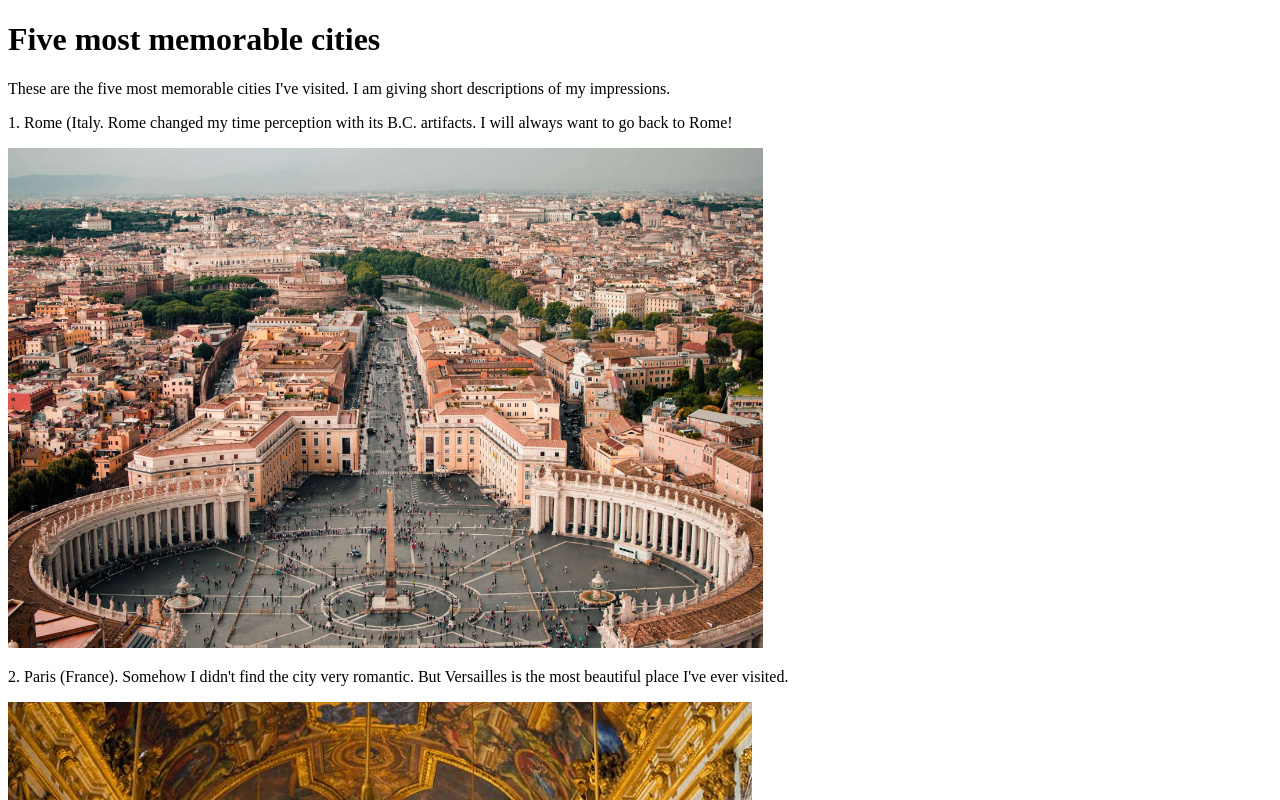
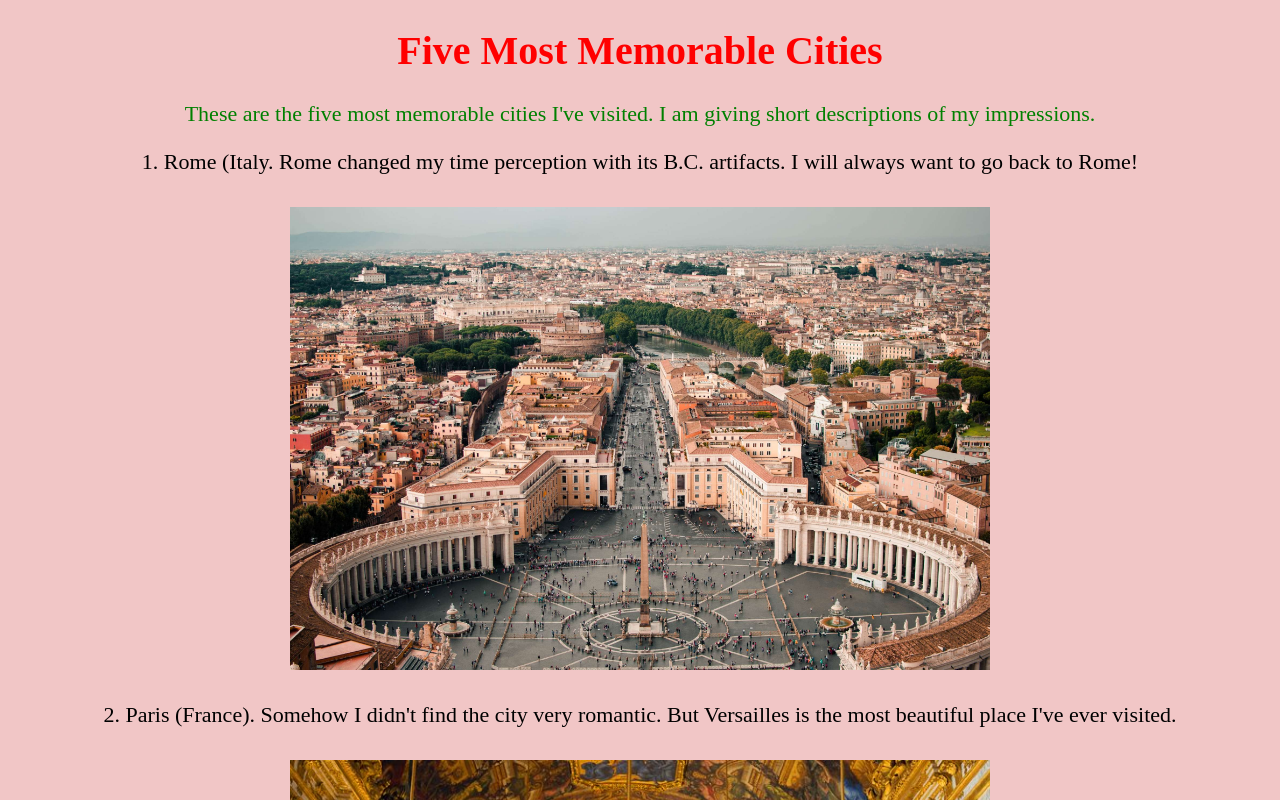
Before and after one commit to KC-CG-Oct-2021/assignment-4-html-me-something-GulmiraChurok, a website: page index.html in a window 1280 px wide. Shown: the top 800 px of the page. Drawn offline with Linux system fonts and the light colour scheme.

Commit message:
finished the ass4

```diff
--- a/index.html
+++ b/index.html
@@ -1,24 +1,25 @@
 <!DOCTYPE html>
 <html>
    <head>
+      <link rel="stylesheet" type="text/css" href="styles.css">
    </head>
    <body>
       <!-- Write your HTML in this file! -->
       <main>
-      <h1>Five most memorable cities</h1>
+      <h1 id="mainHeading">Five Most Memorable Cities</h1>
       <article>
-         <p>These are the five most memorable cities I've visited. I am giving short descriptions of my impressions.</p>
+         <p id="testP" class="funParagraph">These are the five most memorable cities I've visited. I am giving short descriptions of my impressions.</p>
       </article>
       <p>1. Rome (Italy. Rome changed my time perception with its B.C. artifacts. I will always want to go back to Rome!</p>
-      <img src = "images/Rome.jpg" height = 500px width = "auto">
+      <img src = "images/Rome.jpg" height = "auto" width = 700px >
       <p>2. Paris (France). Somehow I didn't find the city very romantic. But Versailles is the most beautiful place I've ever visited.</p>
-      <img src = "images/Versailles.jpg" height = 550px width = "auto">
+      <img src = "images/Versailles.jpg" height = "auto" width = 700px >
       <p>3. Mainz (Germany). I lived in Mainz for three years. It stays in my memory as a warm, beautiful and calm city.</p>
-      <img src = "images/Mainz.jpg" height = 506px width = "auto">
+      <img src = "images/Mainz.jpg" height = "auto" width = 700px >
       <P>4. Dushanbe (Tadjikistan). Sunny city which has the second biggest Buddha statue in the world!</P>
-      <img src = "images/Dushanbe.jpg" height = 497px width = "auto">
+      <img src = "images/Dushanbe.jpg" height = "auto" width = 700px >
       <p>5. Boston (USA). Boston is a place where I for the first time saw the ocean, watched whales, and tried lobster.</p>
-      <img src = "images/Boston.jpg" height = 476px width = "auto">
+      <img src = "images/Boston.jpg" height = "auto" width = 700px >
       </main>
    </body>
    <footer><p>&copy; 2022 Gulmira Churokova</p></footer>
--- a/styles.css
+++ b/styles.css
@@ -1 +1,25 @@
 /* Write your CSS here! */
+body, footer {
+    text-align: center;
+    display: block;
+    margin: 8px;
+}
+img {
+    display: block;
+    margin-left: auto;
+    margin-right: auto;
+    padding: 10px;
+  }
+body {
+    background-color:rgb(241, 198, 198);
+}
+p {
+    font-size: 22px;
+}
+#mainHeading {
+    color:red;
+    font-size: 40px;
+}
+.funParagraph {
+    color: green;
+}
```
